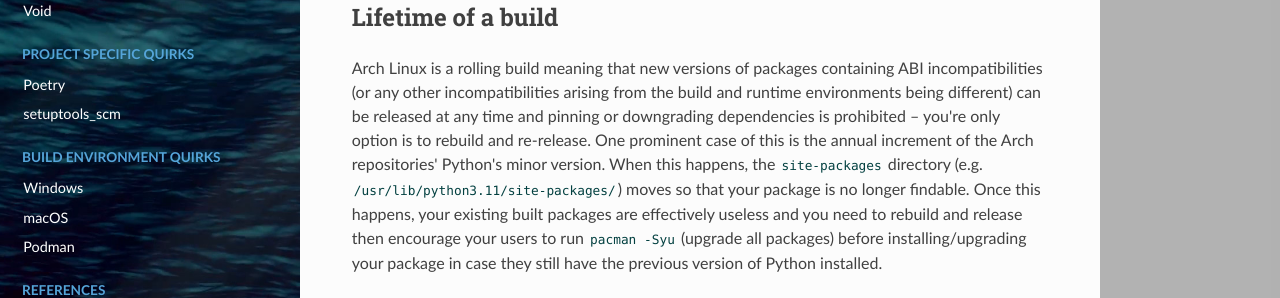
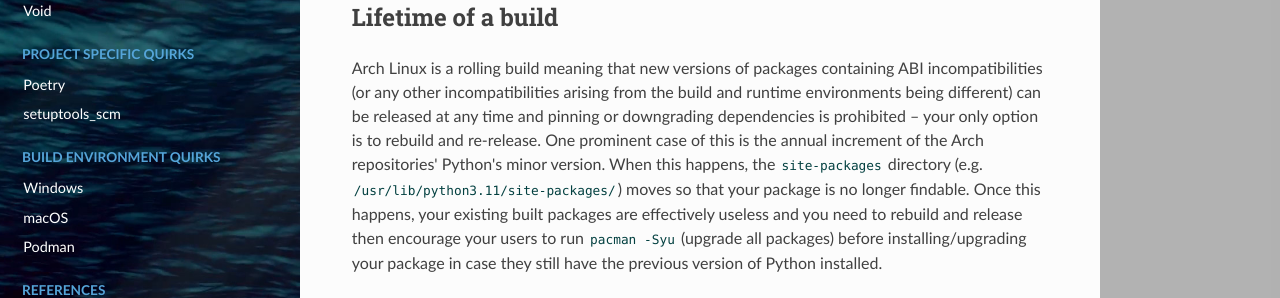
Before and after one commit to bwoodsend/polycotylus, a Sphinx documentation site: the page built from docs/source/arch.rst, in a window 1280 px wide. Shown: the part 395-693 px from the top of the page. Built offline with Sphinx 7.4.7 and the Read the Docs theme 2.0.0, drawn with Linux system fonts in a browser that asks for light colours.

Commit message:
Fix docs typo.

```diff
--- a/docs/source/arch.rst
+++ b/docs/source/arch.rst
@@ -25,7 +25,7 @@
 Arch Linux is a rolling build meaning that new versions of packages containing
 ABI incompatibilities (or any other incompatibilities arising from the build and
 runtime environments being different) can be released at any time and pinning or
-downgrading dependencies is prohibited – you're only option is to rebuild and
+downgrading dependencies is prohibited – your only option is to rebuild and
 re-release. One prominent case of this is the annual increment of the Arch
 repositories' Python's minor version. When this happens, the ``site-packages``
 directory (e.g. ``/usr/lib/python3.11/site-packages/``) moves so that your
```
